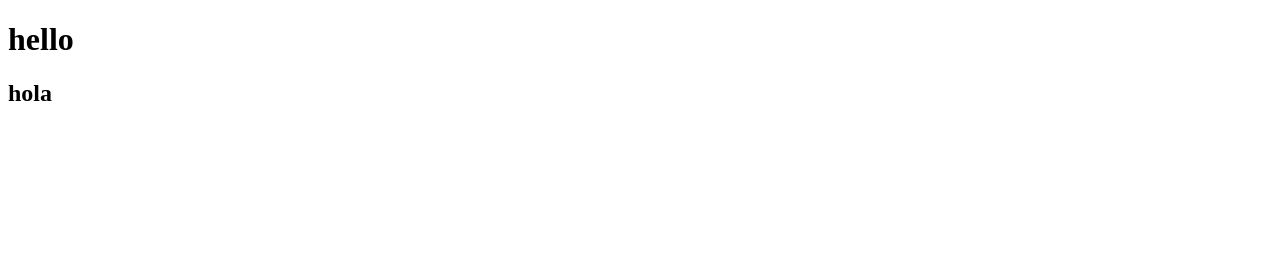
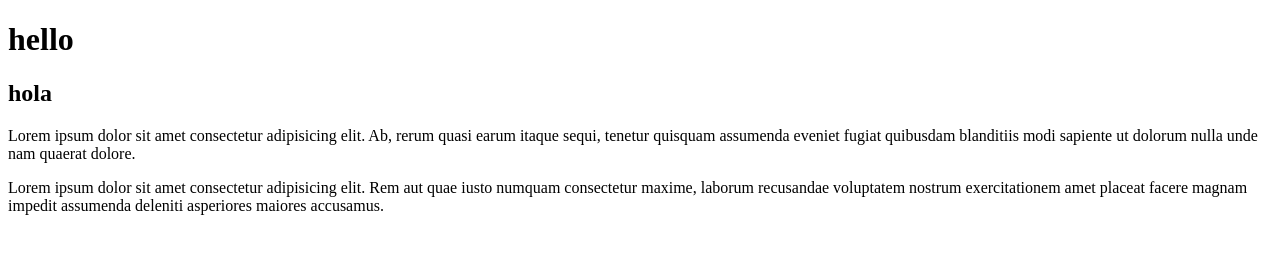
Before and after one commit to MarkHegz/my-first-git, a plain HTML site: page index.html in a window 1280 px wide. Drawn offline with Linux system fonts and the light colour scheme.

Commit message:
added some text

```diff
--- a/index.html
+++ b/index.html
@@ -9,5 +9,7 @@
 <body>
     <h1>hello</h1>
     <h2>hola</h2>
+    <p>Lorem ipsum dolor sit amet consectetur adipisicing elit. Ab, rerum quasi earum itaque sequi, tenetur quisquam assumenda eveniet fugiat quibusdam blanditiis modi sapiente ut dolorum nulla unde nam quaerat dolore.</p>
+    <p>Lorem ipsum dolor sit amet consectetur adipisicing elit. Rem aut quae iusto numquam consectetur maxime, laborum recusandae voluptatem nostrum exercitationem amet placeat facere magnam impedit assumenda deleniti asperiores maiores accusamus.</p>
 </body>
 </html>
```
